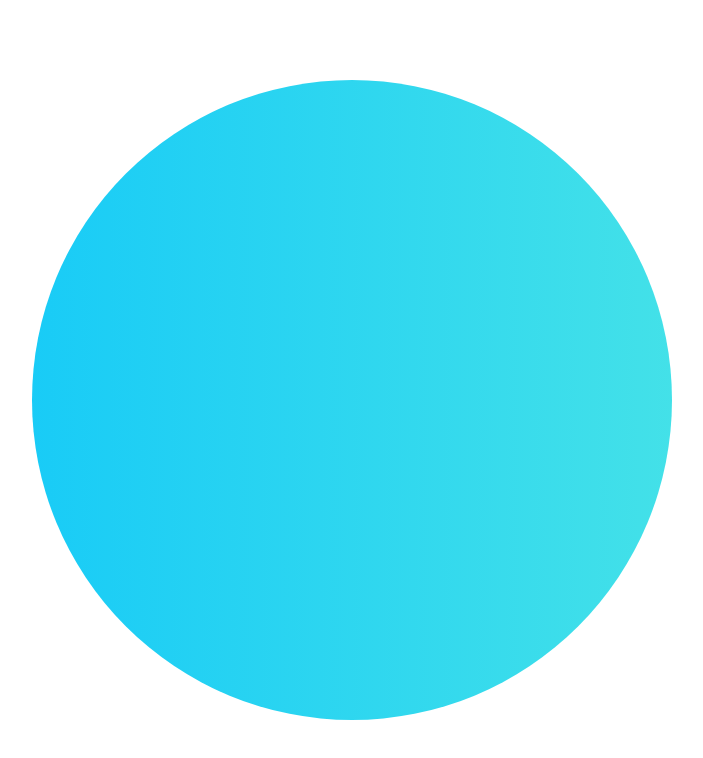
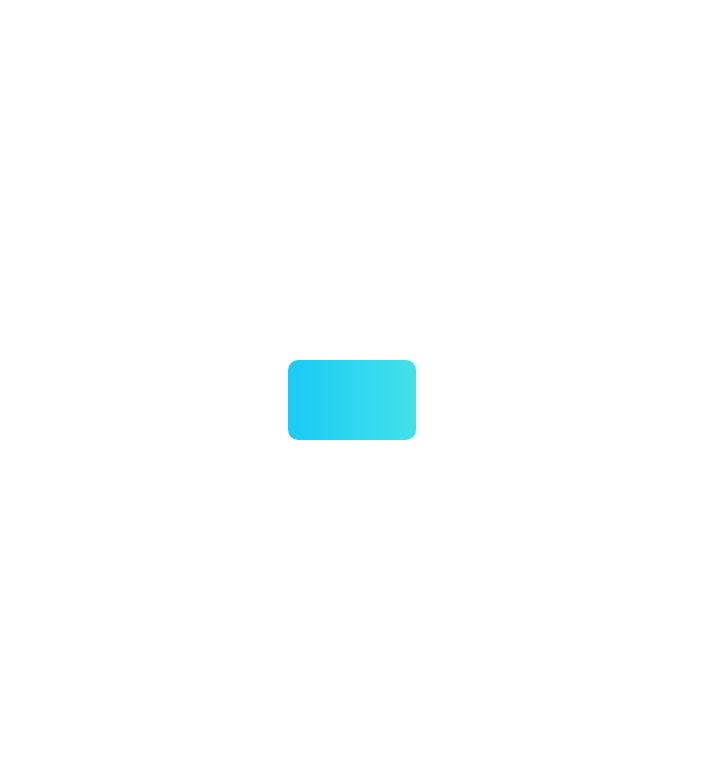
Before and after one commit to kainbryanjones/kainbryanjones, a React (Create React App) app: page / in a window 1280 px wide. Shown: the top 758 px of the page, without its empty margins (288-991 px from the left). Built offline with nearby package versions, Linux system fonts and the light colour scheme.

Commit message:
Update App.js

```diff
--- a/src/App.js
+++ b/src/App.js
@@ -28,11 +28,9 @@ function App() {
       >
         <div
           style={{
-            width: "50vw",
-            height: "50vw",
-            maxWidth: "50vw",
-            maxHeight: "50vw",
-            borderRadius: "100%",
+            width: "10%",
+            height: "10%",
+            borderRadius: "10px",
             background: `linear-gradient(270deg, ${startColor}, #7fffd4, ${startColor})`,
             backgroundSize: "600% 600%",
             animation: "gradientAnimation 10s ease infinite"
```
